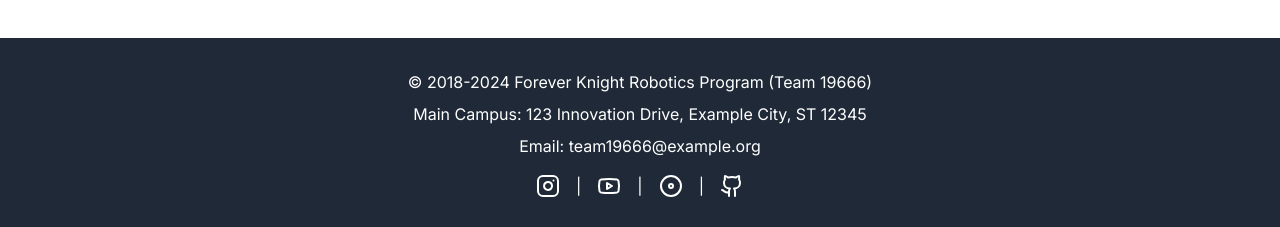
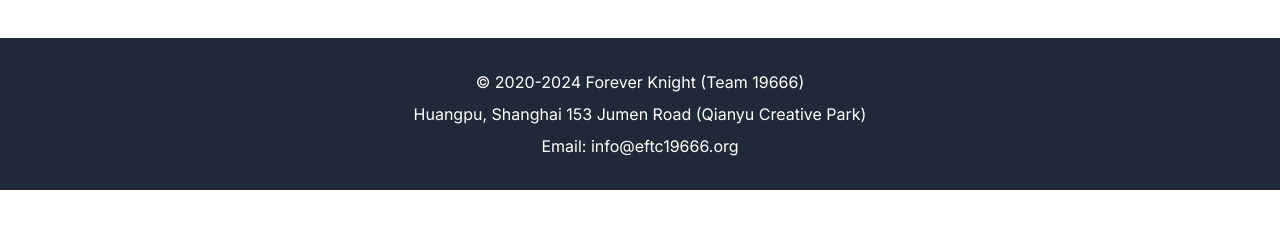
Before and after one commit to Tomywang999/ftc19666-website, a Next.js app: page / in a window 1280 px wide. Shown: the part 1354-1581 px from the top of the page. After the commit the page ends 1544 px from the top, so only its background shows below. Built offline with nearby package versions, Linux system fonts and the light colour scheme.

Commit message:
fix fotter info

```diff
--- a/components/layout/Footer.tsx
+++ b/components/layout/Footer.tsx
@@ -5,14 +5,14 @@ export function Footer() {
   return (
     <footer className="bg-[#1F2937] text-white py-8">
       <div className="max-w-7xl mx-auto px-4 text-center">
-        <p className="mb-2">© 2018-{new Date().getFullYear()} Forever Knight Robotics Program (Team 19666)</p>
+        <p className="mb-2">© 2020-{new Date().getFullYear()} Forever Knight (Team 19666)</p>
 
         <div className="space-y-2">
-          <p>Main Campus: 123 Innovation Drive, Example City, ST 12345</p>
-          <p>Email: team19666@example.org</p>
+          <p>Huangpu, Shanghai 153 Jumen Road (Qianyu Creative Park)</p>
+          <p>Email: info@eftc19666.org</p>
         </div>
 
-        <div className="flex items-center justify-center gap-4 mt-4">
+        {/* <div className="flex items-center justify-center gap-4 mt-4">
           <Link
             href="https://instagram.com"
             className="hover:text-gray-300 transition-colors"
@@ -44,7 +44,7 @@ export function Footer() {
           >
             <Github className="h-6 w-6" />
           </Link>
-        </div>
+        </div> */}
       </div>
     </footer>
   )
```
